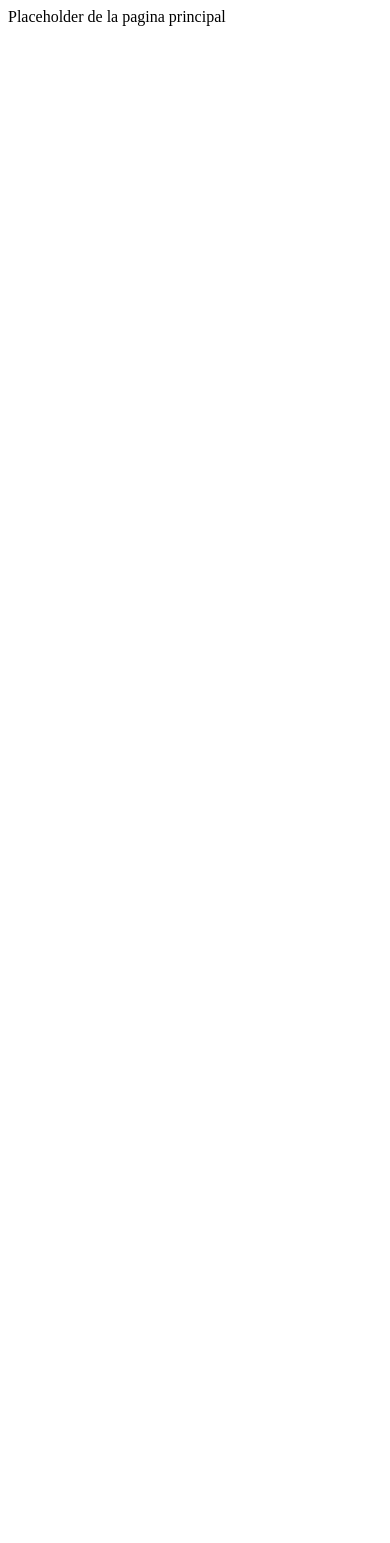
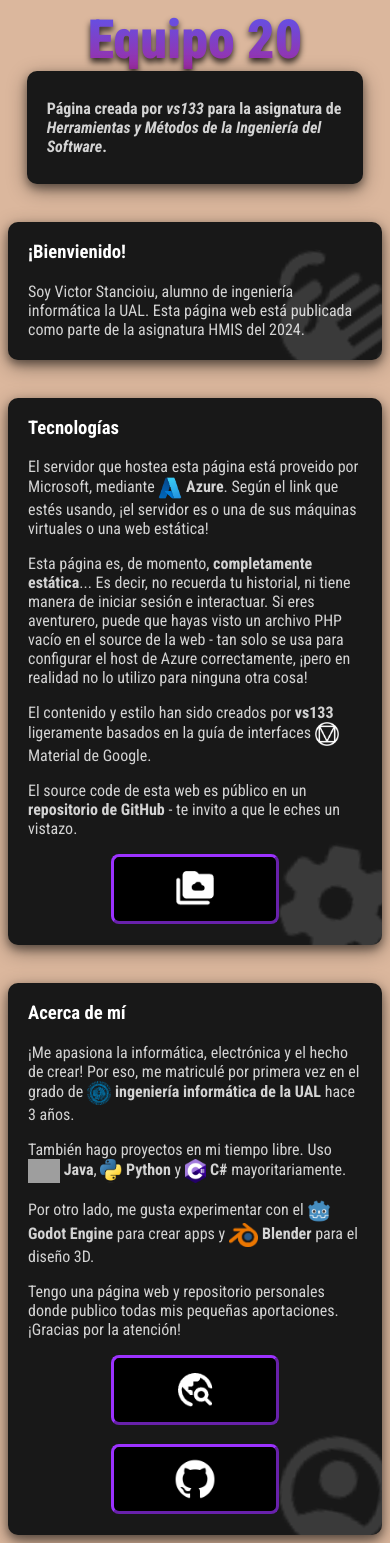
Before and after one commit to ualhmis2024-eq20/web-equipo, a plain HTML site: page index.html in a window 390 px wide. Before the commit the page ends 844 px from the top, so only its background shows below. Drawn offline with Linux system fonts and the light colour scheme; grey boxes are pictures that could not be loaded.

Commit message:
version con texto y estilo

```diff
--- a/index.html
+++ b/index.html
@@ -1,4 +1,62 @@
-<head><title>en construccion</title></head>
+<html>
+<head>
+	<title>Home</title>
+	<link rel="stylesheet" type="text/css" href="style.css">
+	<meta charset="utf-8">
+	<meta name="viewport" content="width=device-width, initial-scale=1.0">
+	<link rel="icon" href="assets/favicon.ico"/>
+</head>
+
 <body>
-	<p>Placeholder de la pagina principal</p>
+
+<div class="block_header">
+	<h1 data-text="Equipo 20">Equipo 20</h1>
+	<div class="block miniblock">
+		<p><strong>Página creada por <i>vs133</i> para la asignatura de<br><i>Herramientas y Métodos de la Ingeniería del Software</i>.</strong></p>	</div>
+</div>
+
+<br>
+<br>
+
+<div class="block">
+	<img class="block_bg" src="assets/icon-hand.png"></img>
+	<h3>¡Bienvienido!</h3>
+	<p>Soy Victor Stancioiu, alumno de ingeniería informática la UAL. Esta página web está publicada como parte de la asignatura HMIS del 2024.</p>
+</div>
+
+<br>
+<br>
+
+<div class="block">
+	<img class="block_bg" src="assets/icon-tech.png"></img>
+	<h3>Tecnologías</h3>
+	<p>El servidor que hostea esta página está proveido por Microsoft, mediante <img class="inline" src="assets/small-azure.png"> <strong>Azure</strong>. Según el link que estés usando, ¡el servidor es o una de sus máquinas virtuales o una web estática!</p>
+	<p>Esta página es, de momento, <strong>completamente estática</strong>... Es decir, no recuerda tu historial, ni tiene manera de iniciar sesión e interactuar. Si eres aventurero, puede que hayas visto un archivo PHP vacío en el source de la web - tan solo se usa para configurar el host de Azure correctamente, ¡pero en realidad no lo utilizo para ninguna otra cosa!</p>
+	<p>El contenido y estilo han sido creados por <strong>vs133</strong> ligeramente basados en la guía de interfaces <img class="inline" src="assets/small-material.png"> Material de Google.</p>
+	<p>El source code de esta web es público en un <strong>repositorio de GitHub</strong> - te invito a que le eches un vistazo.</p>
+	<div class="block_header littlegap">
+		<button title="Ver código fuente" onclick="window.open('https://github.com/ualhmis2024-eq20/web-equipo', '_blank');" class="button_project" style="background-image: url(assets/btn-github.png);"></button>
+	</div>
+	<p></p>
+</div>
+
+<br>
+<br>
+
+<div class="block">
+	<img class="block_bg" src="assets/icon-person.png"></img>
+	<h3>Acerca de mí</h3>
+	<p>¡Me apasiona la informática, electrónica y el hecho de crear! Por eso, me matriculé por primera vez en el grado de <img class="inline" src="assets/small-ual.png"> <strong>ingeniería informática de la UAL</strong> hace 3 años.</p>
+	<p>También hago proyectos en mi tiempo libre. Uso <img class="inline" src="assets/small-java.png"> <strong>Java</strong>, <img class="inline" src="assets/small-python.png"> <strong>Python</strong> y <img class="inline" src="assets/small-cs.png"> <strong>C#</strong> mayoritariamente.</p>
+	<p>Por otro lado, me gusta experimentar con el <img class="inline" src="assets/small-godot.png"> <strong>Godot Engine</strong> para crear apps y <img class="inline" src="assets/small-blender.png"> <strong>Blender</strong> para el diseño 3D.</p>
+	<p>Tengo una página web y repositorio personales donde publico todas mis pequeñas aportaciones. ¡Gracias por la atención!</p>
+	<div class="block_header littlegap">
+		<button title="Web personal" onclick="window.open('https://vlcoo.net', '_blank');" class="button_project" style="background-image: url(assets/btn-web.png);"></button>
+		&nbsp;&nbsp;
+		<button title="Perfil en GitHub" onclick="window.open('https://github.com/vlcoo?tab=repositories', '_blank');" class="button_project" style="background-image: url(assets/btn-profile.png);"></button>
+	</div>
+	<p></p>
+</div>
+
 </body>
+</html>
--- /dev/null
+++ b/style.css
@@ -0,0 +1,259 @@
+@import url('https://fonts.googleapis.com/css2?family=Roboto+Condensed:ital,wght@0,100..900;1,100..900&display=swap');
+
+@keyframes scaleIn {
+    0% {
+        transform: scale(95%);
+    }
+    100% {
+        transform: scale(100%);
+    }
+}
+
+html {
+    margin:    0 auto;
+    max-width: 900px;
+    font-family: 'Roboto Condensed', sans-serif;
+    animation: 0.3s ease-out 0s 1 scaleIn;
+}
+
+body {
+    background-color: #dbb79d;
+}
+
+h1 {
+    margin: 0;
+    font-size: 54px;
+    font-weight: 900;
+    text-align: center;
+    position: relative;
+
+    background-image: linear-gradient(to bottom, #5a56ef, #a12ca1);
+    -webkit-background-clip: text;
+    color: transparent;
+}
+
+h1::before {
+    content: attr(data-text);
+    position: absolute;
+    text-align: center;
+    top: 4px;
+    text-shadow: none;
+    background-image: none;
+    color: rgba(0, 0, 0, 0.8);
+    z-index: -1;
+    filter: blur(3px);
+}
+
+h2 {
+    margin-top: 0;
+    text-align: center;
+    color: black;
+}
+
+h3 {
+    color: white;
+}
+
+p, label, span {
+    color: lightgray;
+}
+
+span {
+    vertical-align: middle;
+    margin: 0;
+}
+
+a {
+    color: #2980B9;
+}
+
+div.block {
+/*     width: 95%; */
+    background-color: #181818;
+    padding: 0.2px 20px 5px;
+    border-radius: 10px;
+    box-shadow: 0 4px 8px 0 rgba(0, 0, 0, 0.4), 0 6px 20px 0 rgba(0, 0, 0, 0.4);
+/*     border-style: solid; */
+/*     border-width: 1px; */
+/*     border-color: grey; */
+    position: relative;
+    overflow: hidden;
+}
+
+div.miniblock {
+    /* float: right; */
+    /*margin-left: auto;*/
+    margin-right: 0;
+    padding-top: 12px;
+    padding-bottom: 12px;
+    vertical-align: middle;
+}
+
+div.block_inline {
+    width: 44%;
+    height: 100%;
+    margin-bottom: 18px;
+    margin-top: 18px;
+}
+
+div.block_inline_left {
+    float: left;
+}
+div.block_inline_right {
+    float: right;
+}
+
+div.block_container {
+    height: 480px;
+}
+
+div.block_header {
+    display: flex;
+    width: 90%;
+    margin: 0 auto;
+
+    align-items: center;
+    justify-content: center;
+    column-gap: 10%;
+}
+
+div.littlegap {
+    column-gap: 2%;
+}
+
+@media (max-width: 700px) {
+    div.block_inline {
+        width: initial;
+        height: initial;
+    }
+
+    div.block_inline_left, div.block_inline_right {
+        float: none;
+    }
+
+    div.block_inline:not(:last-child) {
+        margin-bottom: 18px;
+    }
+
+    div.block_container {
+        height: initial;
+    }
+
+    div.block_header {
+        flex-direction: column;
+    }
+
+    div.miniblock {
+        margin: 0 auto;
+    }
+}
+
+table.proj_container {
+    border-spacing: 6px;
+}
+
+div.popup {
+    position: absolute;
+    top: 50%;
+    left: 50%;
+    -ms-transform: translate(-50%, -50%);
+    transform: translate(-50%, -50%);
+}
+
+img.block_bg {
+    position: absolute;
+    bottom: -22px;
+    right: -18px;
+    opacity: .15;
+    width: 128px;
+    height: 128px;
+    transform: rotate(10deg);
+}
+
+img.inline {
+    height: 1.5em;
+    width: auto;
+    vertical-align: middle;
+}
+
+button {
+    font-size: 14px;
+    background-color: black;
+    border-color: #9c32ff;
+    color: white;
+    padding: 5px;
+    border-radius: 8px;
+    border-width: 3px;
+    transform: scale(1);
+    transition-duration: 0.2s;
+}
+
+button:hover {
+    transform: scale(1.2);
+    transition-duration: 0.2s;
+}
+
+button:disabled {
+    filter: brightness(40%);
+    border-color: grey;
+}
+
+button.button_project {
+    width: 12em;
+    height: 5em;
+    background-repeat: no-repeat;
+    background-size: 200%;
+    background-position: center;
+}
+
+img {
+    max-width: 480px;
+    max-height: 480px;
+}
+
+img.screenshot {
+    max-width: 100% !important;
+    max-height: 100% !important;
+    object-fit: contain;
+    display: block;
+    margin-left: auto;
+    margin-right: auto;
+}
+
+img.icon {
+    width: 20px;
+    filter: brightness(85%);
+}
+
+img.icon_header {
+    max-width: 20px;
+    max-height: 20px;
+    margin-right: 8px;
+    vertical-align: middle;
+    filter: brightness(85%);
+}
+
+input, textarea {
+    background-color: black;
+    border-color: #9c32ff;
+    color: white;
+    padding: 5px;
+    border-radius: 8px;
+    border-width: 2px;
+    font-family: monospace;
+}
+
+#img_in {
+    font-size: 10px;
+    height: 36px;
+    background-color: #36393f;
+}
+
+textarea {
+    font-family: monospace;
+}
+
+select {
+    height: 2em;
+    font-size: 12px;
+}
```
Also changed, not shown: assets/btn-github.png (added), assets/btn-profile.png (added), assets/btn-web.png (added), assets/icon-earth.png (added), assets/icon-folder.png (added), assets/icon-gh.png (added), assets/icon-hand.png (added), assets/icon-person.png (added), assets/icon-server.png (added), assets/icon-tech.png (added), assets/small-azure.png (added), assets/small-blender.png (added), assets/small-cs.png (added), assets/small-godot.png (added), 3 more files, 1 other file.
